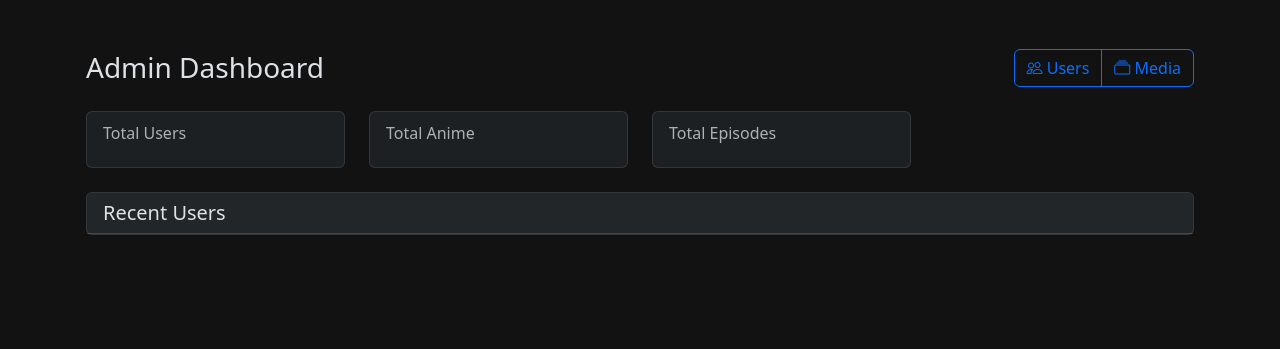
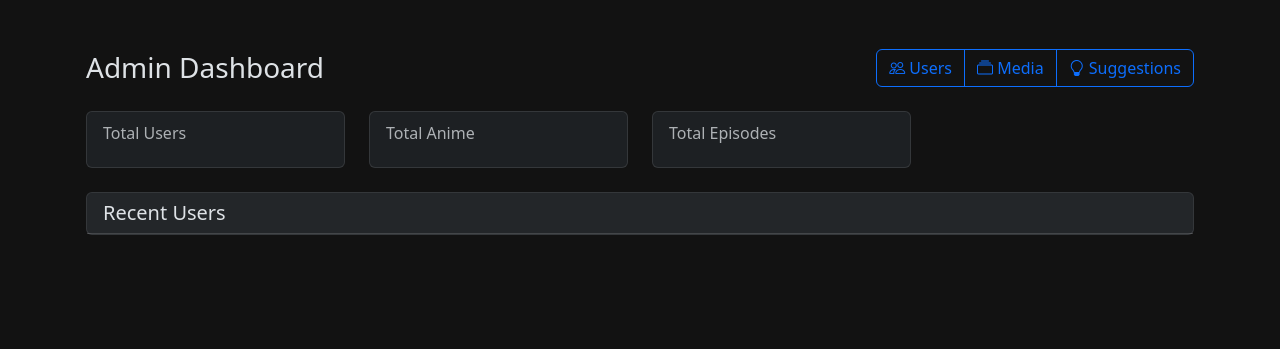
Before and after one commit to chocoOnEstrogen/AnimeStream, a Node project: template src/views/admin/dashboard.ejs in a window 1280 px wide. Shown: the part 71-420 px from the top of the page. Run offline with Node 20 templates, Linux system fonts and the light colour scheme; the template is opened without the code that fills it, so the values that code supplies are empty; some libraries are stand-ins or nearby versions.

Commit message:
feat(Dashboard): add suggestions link to admin dashboard for improved navigation

```diff
--- a/src/views/admin/dashboard.ejs
+++ b/src/views/admin/dashboard.ejs
@@ -9,6 +9,9 @@
             </a>
             <a href="/admin/media" class="btn btn-outline-primary">
                 <i class="bi bi-collection"></i> Media
+            </a>
+            <a href="/admin/suggestions" class="btn btn-outline-primary">
+                <i class="bi bi-lightbulb"></i> Suggestions
             </a>
         </div>
     </div>
```
